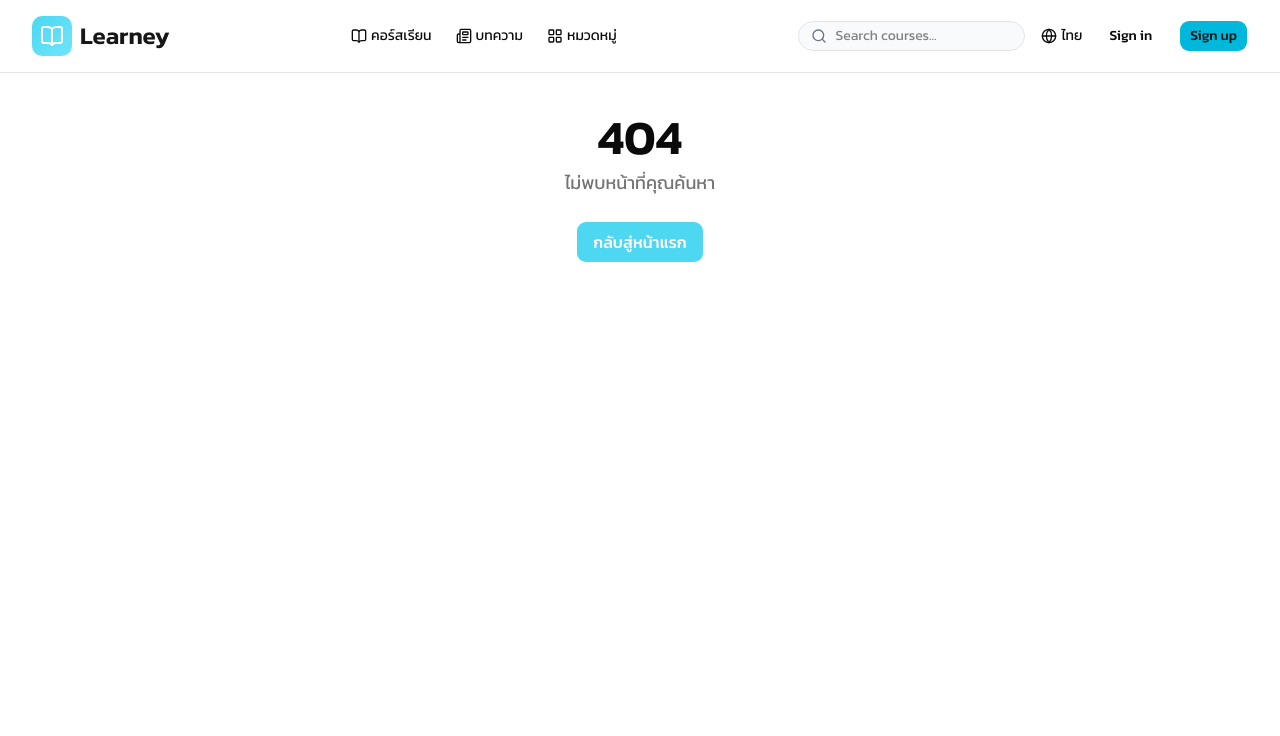
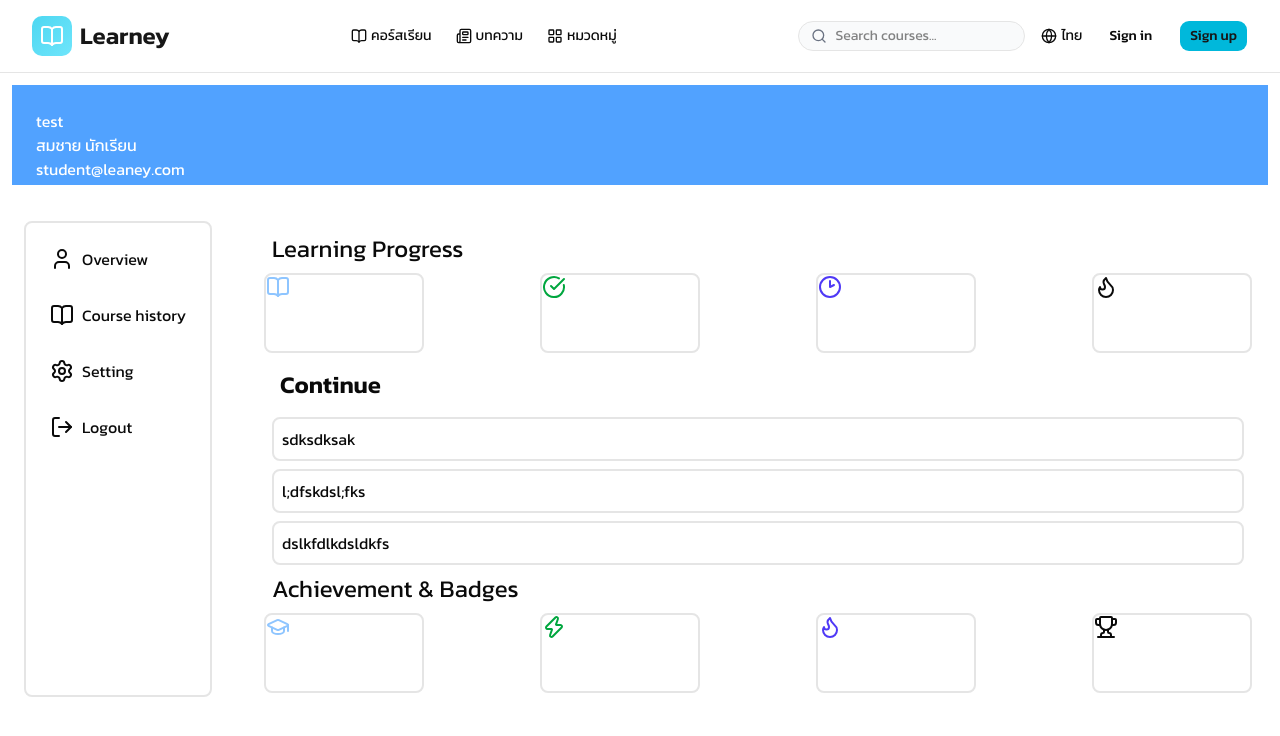
Before and after one commit to suttirakcha/ui-learney, a Next.js app: page /student in a window 1280 px wide. Before the commit this address had no page. Shown: the top 736 px of the page. Built offline with nearby package versions, Linux system fonts and the light colour scheme.

Commit message:
feat:student overview and history

```diff
--- /dev/null
+++ b/src/app/(main)/student/history/page.tsx
@@ -0,0 +1,14 @@
+import HistoryPage from '@/components/student/history/HistoryPage';
+import { Metadata } from 'next';
+
+export const metadata: Metadata = {
+  title: 'ประวัติเรียนของฉัน',
+};
+
+export default function PageHistory() {
+  return (
+    <div>
+      <HistoryPage />
+    </div>
+  );
+}
--- /dev/null
+++ b/src/app/(main)/student/page.tsx
@@ -0,0 +1,14 @@
+import OverviewPage from '@/components/student/profile/OverviewPage';
+import { Metadata } from 'next';
+
+export const metadata: Metadata = {
+  title: 'ภาพรวมของฉัน',
+};
+
+export default function page() {
+  return (
+    <div>
+      <OverviewPage />
+    </div>
+  );
+}
--- /dev/null
+++ b/src/components/student/history/HistoryPage.tsx
@@ -0,0 +1,70 @@
+import {
+  BookOpen,
+  CircleCheckBig,
+  Clock2,
+  Flame,
+  LogOut,
+  Settings,
+  User,
+} from 'lucide-react';
+
+export default function HistoryPage() {
+  return (
+    <>
+      <div>
+        <div className="bg-blue-400 h-25 text-white m-3 p-6">
+          test
+          <h1>สมชาย นักเรียน</h1>
+          <p>student@leaney.com</p>
+        </div>
+
+        {/* {sidebar} */}
+        <div className="flex">
+          <div className="border-2 rounded-md m-6 max-w-50">
+            <button className="flex items-center p-2 m-4 gap-2">
+              <User />
+              <p>Overview</p>
+            </button>
+            <button className="flex items-center p-2 m-4 gap-2">
+              <BookOpen />
+              <p>Course history</p>
+            </button>
+            <button className="flex items-center p-2 m-4 gap-2">
+              <Settings />
+              <p>Setting</p>
+            </button>
+            <button className="flex items-center p-2 m-4 gap-2">
+              <LogOut />
+              <p>Logout</p>
+            </button>
+          </div>
+
+          <div className="flex-1 m-7">
+            <h1 className="text-2xl m-2">Learning Progress</h1>
+
+            <div className="flex justify-between">
+              <div className="flex border-2 rounded-md h-20 w-40">
+                <BookOpen className="text-blue-300 items-center" />
+              </div>
+              <div className="border-2 rounded-md h-20 w-40">
+                <CircleCheckBig className="text-green-600" />
+                <p></p>
+              </div>
+              <div className="border-2 rounded-md h-20 w-40">
+                <Clock2 className="text-indigo-600" />
+              </div>
+              <div className="border-2 rounded-md h-20 w-40">
+                <Flame />
+              </div>
+            </div>
+
+            <h1 className="font-bold text-2xl p-2 m-2">Course history</h1>
+            <div className="border-2 rounded-md p-2 m-2">sdksdksak</div>
+            <div className="border-2 rounded-md p-2 m-2">l;dfskdsl;fks</div>
+            <div className="border-2 rounded-md p-2 m-2">dslkfdlkdsldkfs</div>
+          </div>
+        </div>
+      </div>
+    </>
+  );
+}
--- /dev/null
+++ b/src/components/student/profile/OverviewPage.tsx
@@ -0,0 +1,90 @@
+import {
+  BookOpen,
+  CircleCheckBig,
+  Clock2,
+  Flame,
+  GraduationCap,
+  LogOut,
+  Settings,
+  Trophy,
+  User,
+  Zap,
+} from 'lucide-react';
+
+export default function OverviewPage() {
+  return (
+    <>
+      <div>
+        <div className="bg-blue-400 h-25 text-white m-3 p-6">
+          test
+          <h1>สมชาย นักเรียน</h1>
+          <p>student@leaney.com</p>
+        </div>
+
+        {/* {sidebar} */}
+        <div className="flex">
+          <div className="border-2 rounded-md m-6 max-w-50">
+            <button className="flex items-center p-2 m-4 gap-2">
+              <User />
+              <p>Overview</p>
+            </button>
+            <button className="flex items-center p-2 m-4 gap-2">
+              <BookOpen />
+              <p>Course history</p>
+            </button>
+            <button className="flex items-center p-2 m-4 gap-2">
+              <Settings />
+              <p>Setting</p>
+            </button>
+            <button className="flex items-center p-2 m-4 gap-2">
+              <LogOut />
+              <p>Logout</p>
+            </button>
+          </div>
+
+          <div className="flex-1 m-7">
+            <h1 className="text-2xl m-2">Learning Progress</h1>
+
+            <div className="flex justify-between">
+              <div className="flex border-2 rounded-md h-20 w-40">
+                <BookOpen className="text-blue-300 items-center" />
+              </div>
+              <div className="border-2 rounded-md h-20 w-40">
+                <CircleCheckBig className="text-green-600" />
+                <p></p>
+              </div>
+              <div className="border-2 rounded-md h-20 w-40">
+                <Clock2 className="text-indigo-600" />
+              </div>
+              <div className="border-2 rounded-md h-20 w-40">
+                <Flame />
+              </div>
+            </div>
+
+            <h1 className="font-bold text-2xl p-2 m-2">Continue</h1>
+            <div className="border-2 rounded-md p-2 m-2">sdksdksak</div>
+            <div className="border-2 rounded-md p-2 m-2">l;dfskdsl;fks</div>
+            <div className="border-2 rounded-md p-2 m-2">dslkfdlkdsldkfs</div>
+
+            <h1 className="text-2xl m-2">Achievement & Badges</h1>
+            <div className="flex justify-between">
+              <div className="flex border-2 rounded-md h-20 w-40">
+                <GraduationCap className="text-blue-300" />
+              </div>
+              <div className="flex border-2 rounded-md h-20 w-40">
+                <Zap className="text-green-600" />
+                <p></p>
+              </div>
+              <div className="flex border-2 rounded-md h-20 w-40">
+                <Flame className="text-indigo-600" />
+              </div>
+              <div className="flex border-2 rounded-md h-20 w-40">
+                <Trophy />
+              </div>
+            </div>
+          </div>
+        </div>
+      </div>
+    </>
+  );
+}
--- /dev/null
+++ b/src/components/student/setting/Setting.tsx
@@ -0,0 +1,3 @@
+export default function Setting() {
+  return <div>Setting</div>;
+}
```
